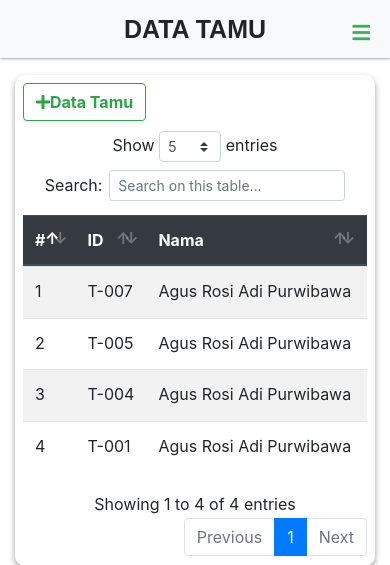
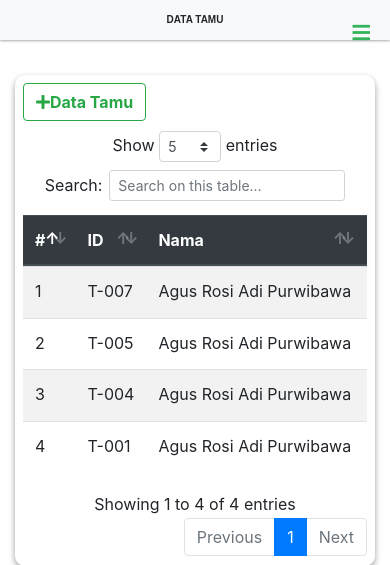
Before and after one commit to arta678/uas-web1, a PHP site: page /index_tamu.php in a window 390 px wide. Shown: the top 565 px of the page. Run offline with PHP 8.4, Linux system fonts and the light colour scheme; data comes from the database, SQL or seed files in the repository; some libraries are stand-ins or nearby versions.

Commit message:
Update style.css

```diff
--- a/css/style.css
+++ b/css/style.css
@@ -683,10 +683,14 @@ h5.h1-title-header span{
 		display: none;
 	}
 	.h1-title-header {
-		font-size: 25px;
+		font-size: 10px;
 		text-align: center;
 		width: 100%;
 	}
+    .text-atas {
+	width: 100%;
+	display: inline-block;
+    }
 
 	.title-tamu {
 		font-size: 25px;
```
